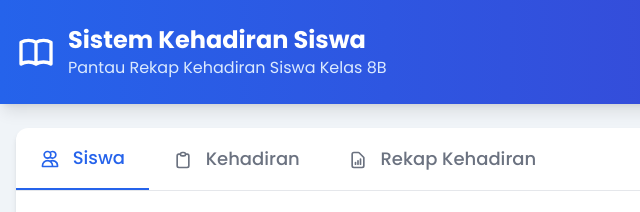
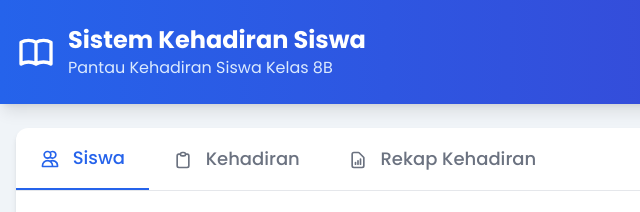
Before and after one commit to fajararifrahman/absen8b, a plain HTML site: page index.html in a window 1280 px wide. Shown: the top 212 px of the page, 0-640 px from the left. Drawn offline with nearby package versions, Linux system fonts and the light colour scheme.

Commit message:
Update index.html

```diff
--- a/index.html
+++ b/index.html
@@ -46,7 +46,7 @@
                         </svg>
                         <div>
                             <h1 class="text-2xl font-bold">Sistem Kehadiran Siswa</h1>
-                            <p class="text-blue-100">Pantau Rekap Kehadiran Siswa Kelas 8B</p>
+                            <p class="text-blue-100">Pantau Kehadiran Siswa Kelas 8B</p>
                         </div>
                     </div>
                     <div class="flex space-x-2">
```
